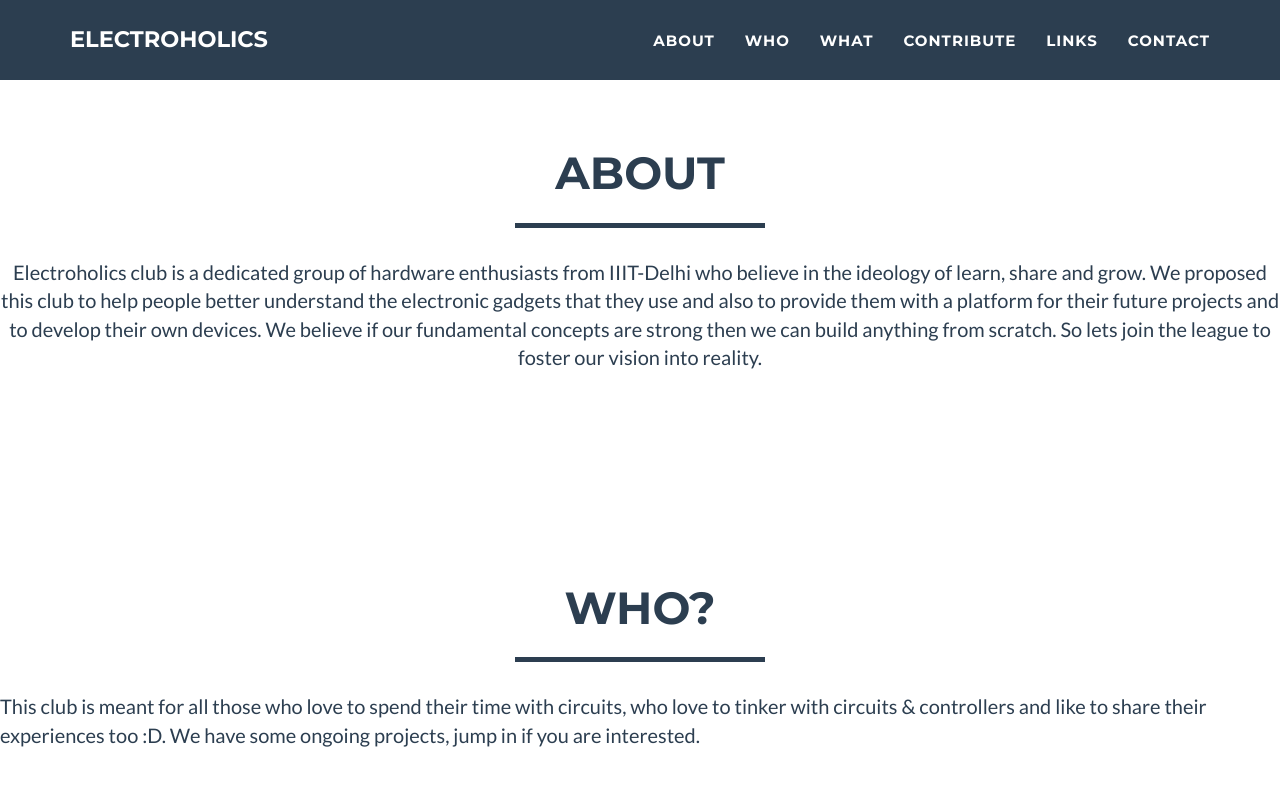
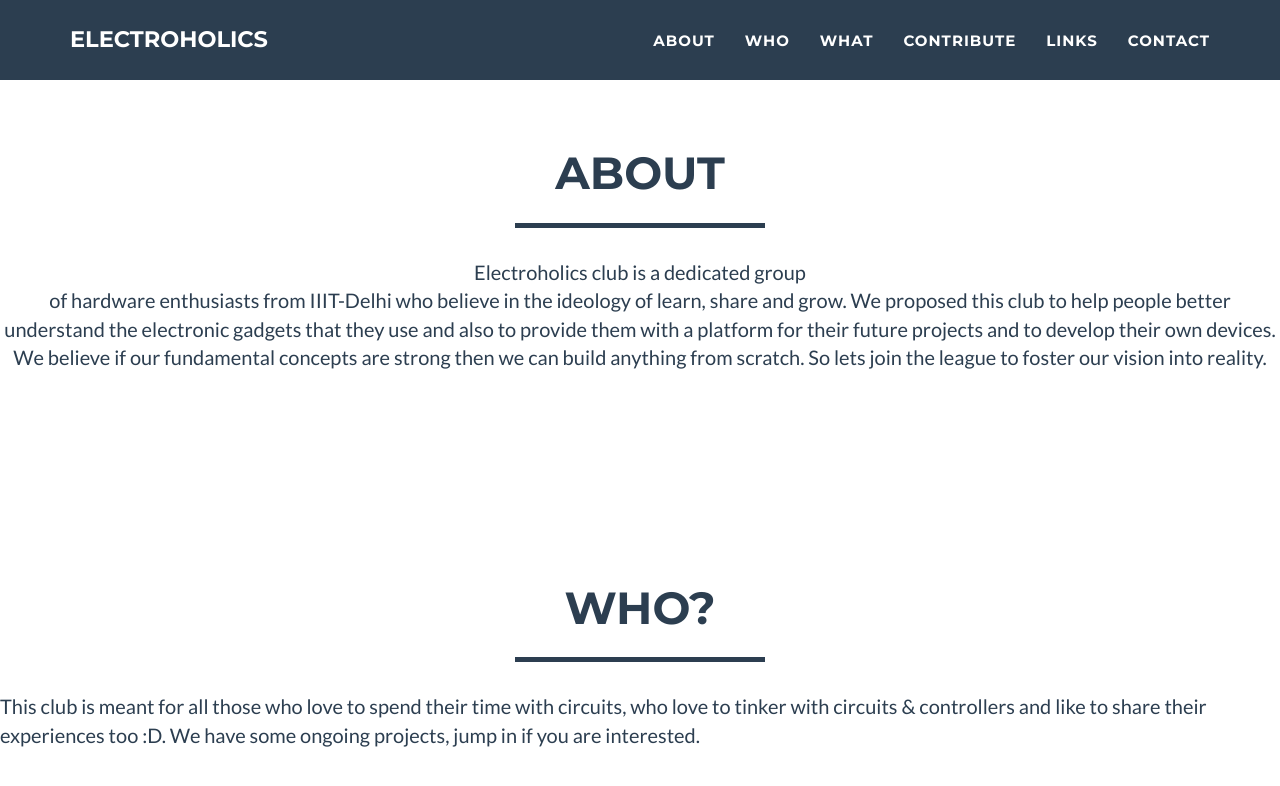
Before and after one commit to Electroholics/previous-website, a Jekyll site: the page built from index.html, in a window 1280 px wide and 900 px high, scrolled down 727 px. Shown: the top 786 px of the window. Built offline with Jekyll 4.4.1, drawn with Linux system fonts in a browser that asks for light colours.

```diff
--- a/_includes/portfolio_grid.html
+++ b/_includes/portfolio_grid.html
@@ -6,7 +6,7 @@
                 <h2>About</h2>
                 <hr class="star-primary">
                 </div>
-                 <p align="center">Electroholics club is a dedicated group of hardware enthusiasts from IIIT-Delhi who believe in the ideology of learn, share and grow. We proposed this club to help people better understand the electronic gadgets that they use and also to provide them with a platform for their future projects and to develop their own devices. We believe if our fundamental concepts are strong then we can build anything from scratch. So lets join the league to foster our vision into reality.</p>
+                 <p align="center">Electroholics club is a dedicated group<br> of hardware enthusiasts from IIIT-Delhi who believe in the ideology of learn, share and grow. We proposed this club to help people better understand the electronic gadgets that they use and also to provide them with a platform for their future projects and to develop their own devices. We believe if our fundamental concepts are strong then we can build anything from scratch. So lets join the league to foster our vision into reality.</p>
     		     </section>
 
 
```
